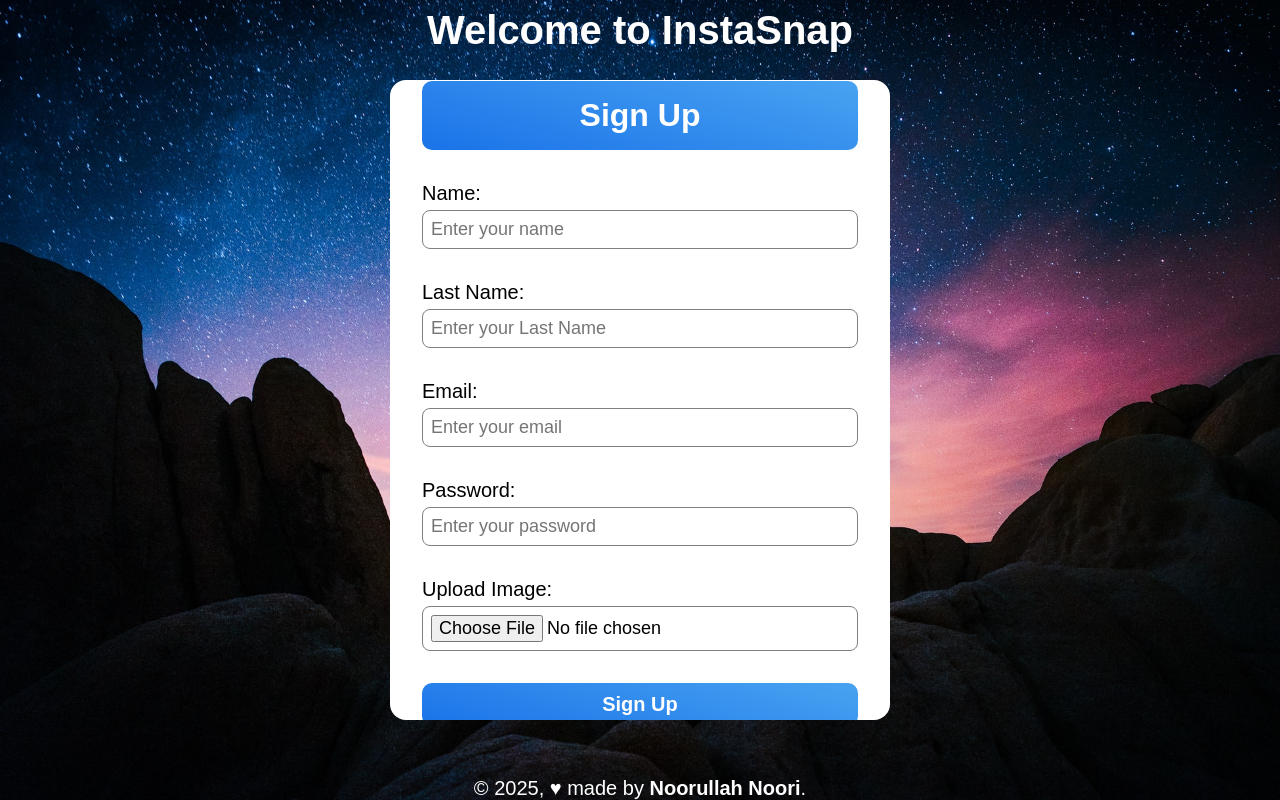
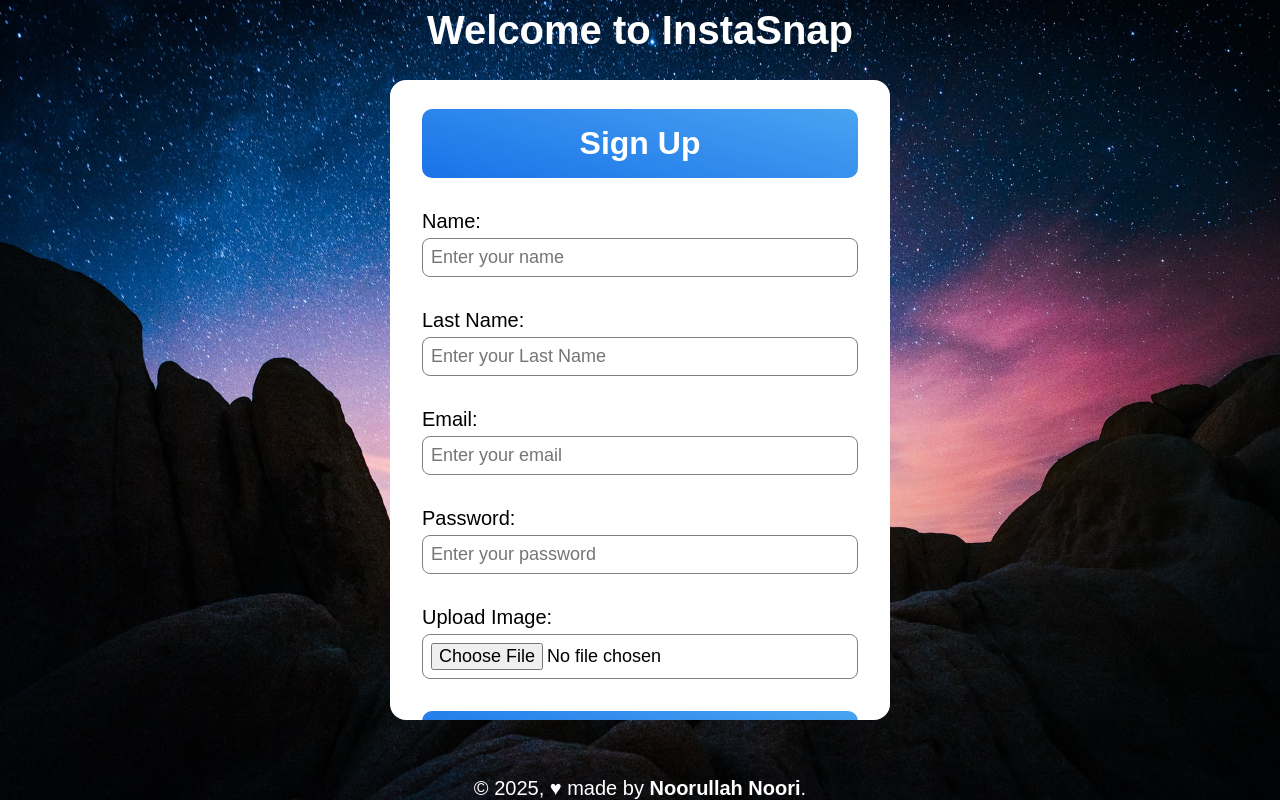
Before and after one commit to noorinoorullah130/insta-snap, a React (Vite) app: page /signup in a window 1280 px wide. Built offline with nearby package versions, Linux system fonts and the light colour scheme.

Commit message:
some improvments

```diff
--- a/src/pages/Dashboard/Dashboard.jsx
+++ b/src/pages/Dashboard/Dashboard.jsx
@@ -14,8 +14,6 @@ const Dashboard = ({ setLoggedUser }) => {
     useEffect(() => {
         const allUsers = JSON.parse(localStorage.getItem("users")) || [];
         const loggedInUser = allUsers.find((u) => u.id === parseInt(id));
-
-        localStorage.setItem("loggedInUser", JSON.stringify(loggedInUser));
 
         setUser(loggedInUser);
         setLoggedUser(loggedInUser);
--- a/src/pages/SignIn/SignIn.jsx
+++ b/src/pages/SignIn/SignIn.jsx
@@ -31,6 +31,7 @@ const SignIn = () => {
         if (user) {
             console.log("Logged In User", user);
             navigate(`/dashboard/${user.id}`);
+            localStorage.setItem("loggedInUser", JSON.stringify(user));
         } else {
             setError(true);
             setTimeout(() => {
--- a/src/pages/SignUp.jsx/SignUp.css
+++ b/src/pages/SignUp.jsx/SignUp.css
@@ -42,7 +42,7 @@
     color: white;
     padding: 1rem;
     border-radius: 10px;
-    margin-top: 3.5rem;
+    margin-top: 7rem;
 }
 
 ::-webkit-scrollbar {
--- a/src/pages/SignUp.jsx/SignUp.jsx
+++ b/src/pages/SignUp.jsx/SignUp.jsx
@@ -14,11 +14,8 @@ const SignUp = () => {
         email: "",
         password: "",
         image: null,
-        posts: [
-            {
-                comments: [],
-            },
-        ],
+        posts: [],
+        friends: [],
     });
 
     const handleChange = (e) => {
```
